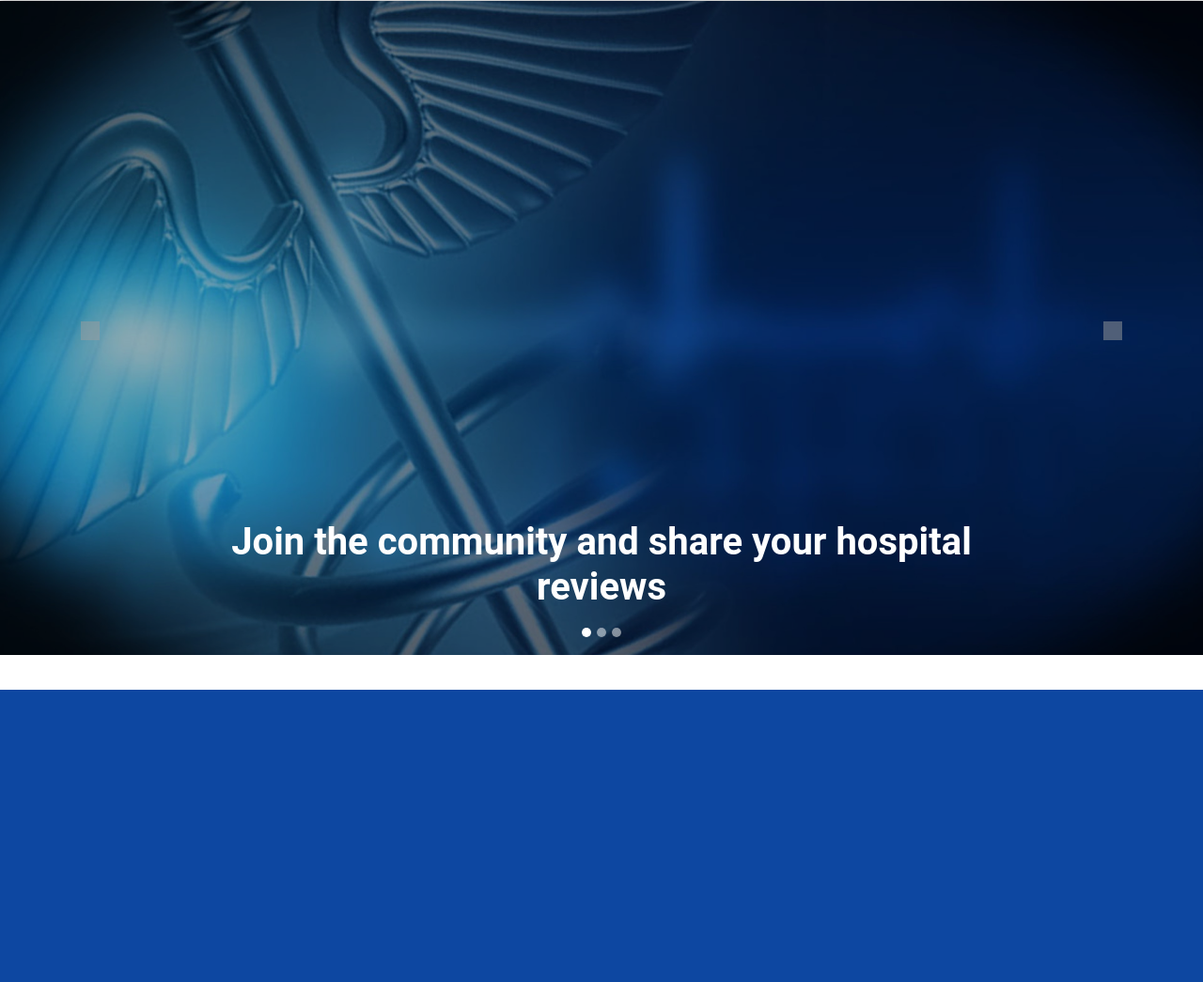
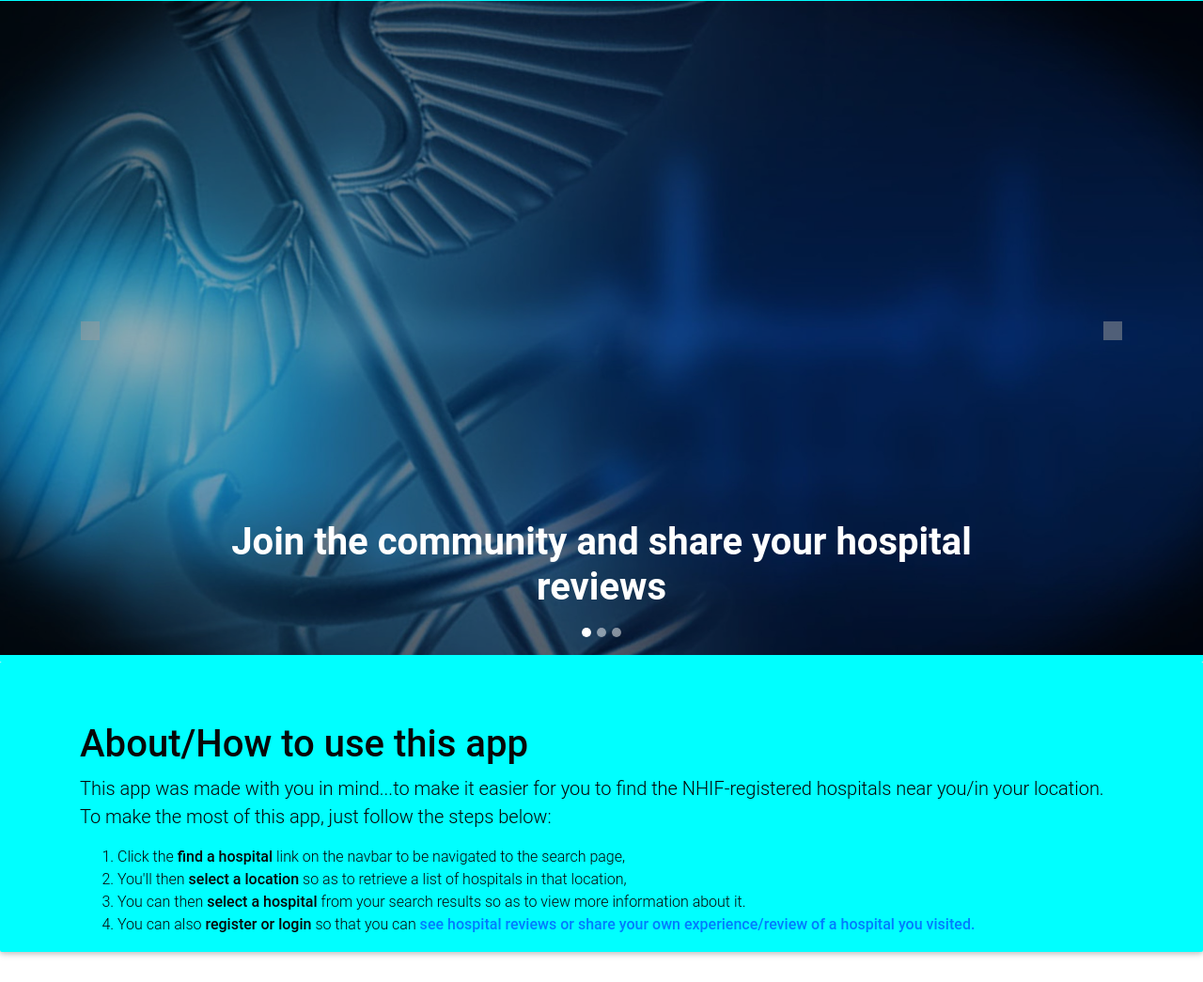
Before and after one commit to rknyra/NHIF-Hospitals-Near-Me, a Django app: page / in a window 1280 px wide. Shown: the part 66-1111 px from the top of the page at 94% size. Before the commit the page ends 800 px from the top, so only its background shows below. Run offline with Django 3.2, Linux system fonts and the light colour scheme; some libraries are stand-ins or nearby versions; grey boxes are pictures that could not be loaded.

Commit message:
create the about-section which gives users more information about the app and how to make the most use of the app

```diff
--- a/nhif_hnm_app/templates/index.html
+++ b/nhif_hnm_app/templates/index.html
@@ -45,7 +45,7 @@
           <div class="mask rgba-black-strong"></div>
         </div>
         <div class="carousel-caption">
-          <h1 class="h1-responsive"> <a href="/" class="blueLink"> Find NHIF-registered hospitals near you </a> </h1>
+          <h1 class="h1-responsive"> <a href="/" class="whiteLink"> Find NHIF-registered hospitals near you </a> </h1>
         </div>
       </div>
     </div>
@@ -63,4 +63,23 @@
   </div>
   <!--/.Carousel Wrapper-->
 
+
+
+<!-- ABOUT SECTION (about and how to use this app)-->
+<div class="jumbotron jumbotron-fluid about" id="about">
+  <div class="container">
+    <h1 class="h1-responsive"> <strong> About/How to use this app </strong> </h1>
+    <p class="lead"> This app was made with you in mind...to make it easier for you to find the NHIF-registered hospitals near you/in your location. To make the most of this app, just follow the steps below:</p>
+    <ol>
+      <li> Click the <strong> find a hospital </strong> link on the navbar to be navigated to the search page, </li>
+      <li> You'll then <strong> select a location </strong> so as to retrieve a list of hospitals in that location, </li>
+      <li> You can then <strong> select a hospital </strong> from your search results so as to view more information about it. </li>
+      <li> You can also <strong> register or login </strong> so that you can <strong> <a href="/"> see hospital reviews or share your own experience/review of a hospital you visited. </a> </strong> </li>
+    </ol>
+  </div>
+</div>
+
+
+
+
 {% endblock %}
--- a/static/css/custom.css
+++ b/static/css/custom.css
@@ -1,7 +1,8 @@
 #carousel-example-2 {
     padding-top: .07rem;
-    padding-bottom: 1rem;
+    padding-bottom: .07rem;
     height: 88vh;
+    background-color: aqua;
 }
 .carousel-item {
     max-height: 87vh;
@@ -17,3 +18,8 @@
     color: cyan;
     font-weight: bold;
 }
+.about {
+    padding-bottom: .05rem;
+    background-color: aqua;
+    color: #070707;
+}
```
